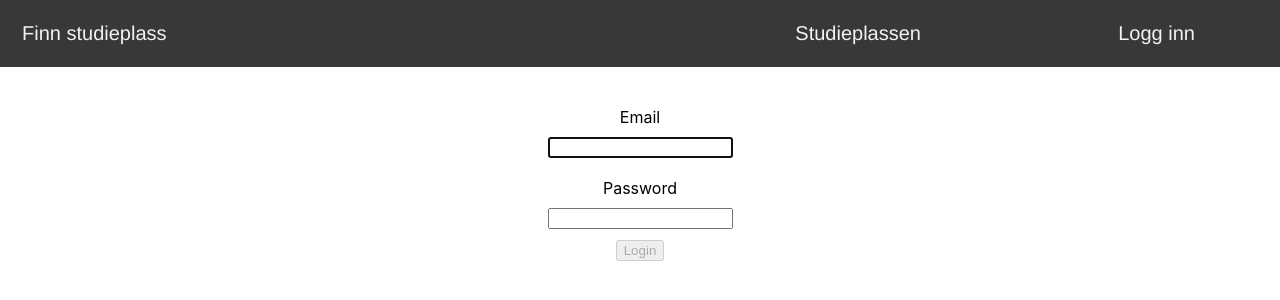
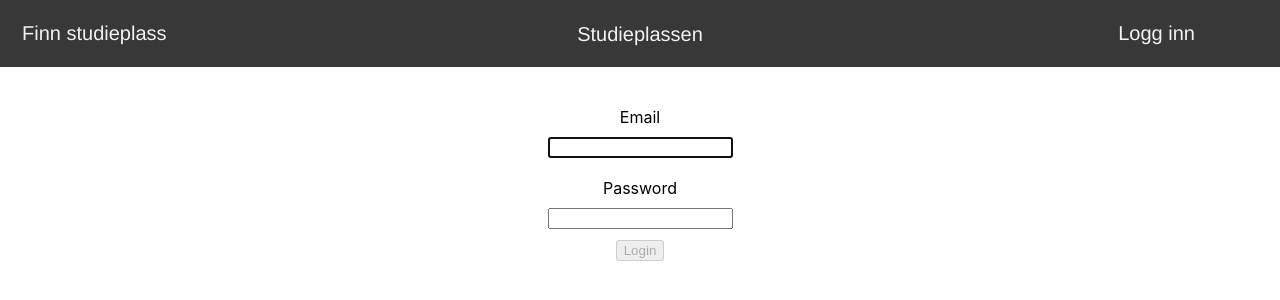
Before and after one commit to HeddaSkaare/studieplassen, a React (Create React App) app: page /login in a window 1280 px wide. Shown: the top 300 px of the page. Built offline with nearby package versions, Linux system fonts and the light colour scheme.

Commit message:
fixing navbar

```diff
--- a/src/components/navBar.jsx
+++ b/src/components/navBar.jsx
@@ -8,7 +8,9 @@
     return(
         <div className ="navBar">
             <a id="filterSite" href="filterSite">Finn studieplass</a>
-            <a id="home" href="/">Studieplassen</a>
+             <div class="topnav-centered">
+                 <a id="home" href="/">Studieplassen</a>
+            </div>
             <a id="logIn"href="logIn">Logg inn</a>
         </div>
     )
--- a/src/css/map.css
+++ b/src/css/map.css
@@ -12,6 +12,7 @@
     background-color: #383838;
     overflow: hidden;
     padding: 10px;
+    position: relative;
 }
 
 .navBar a {
@@ -26,10 +27,15 @@
     background-color: #ddd;
     color: black;
 }
-#home{
-    margin-left: 48%;
+.topnav-centered a {
+    float: none;
+    position: absolute;
+    top: 50%;
+    left: 50%;
+    transform: translate(-50%, -50%);
+}
 
-}
+
 #logIn{
 float: right;
 margin-right: 5%;
```
